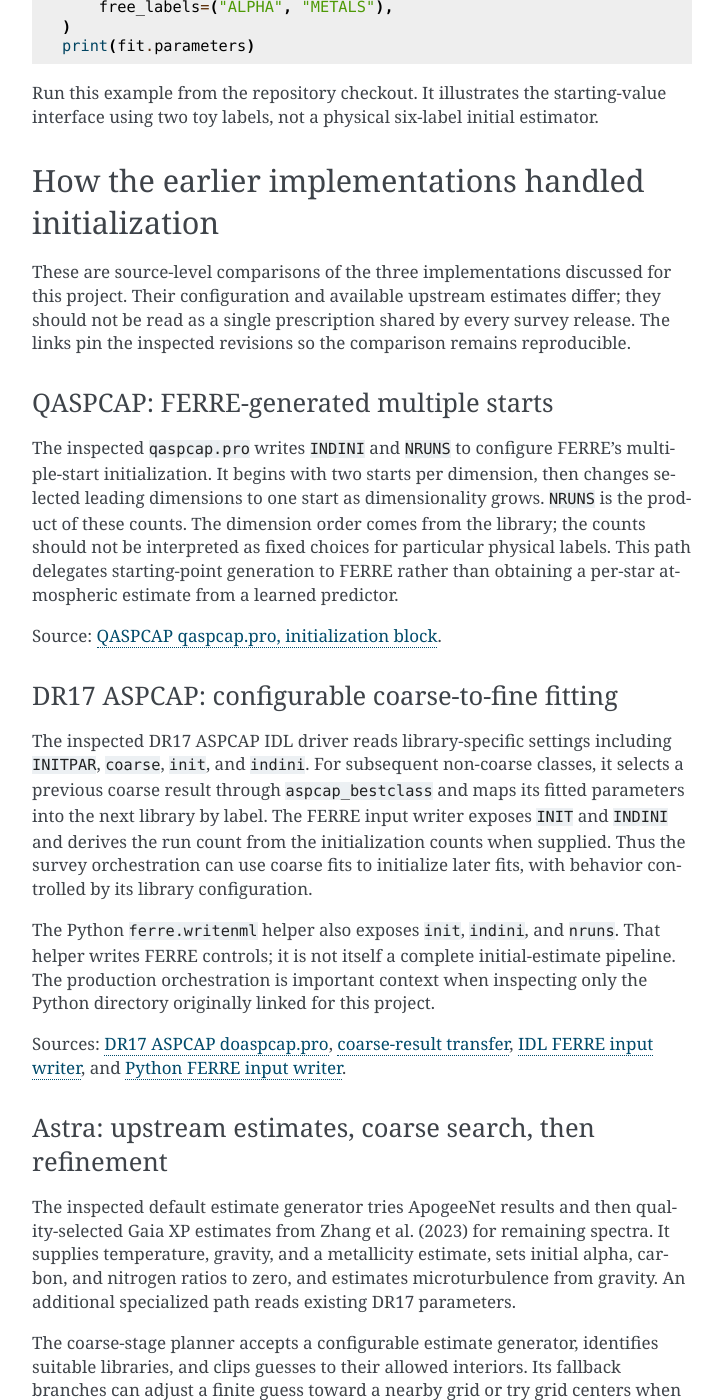
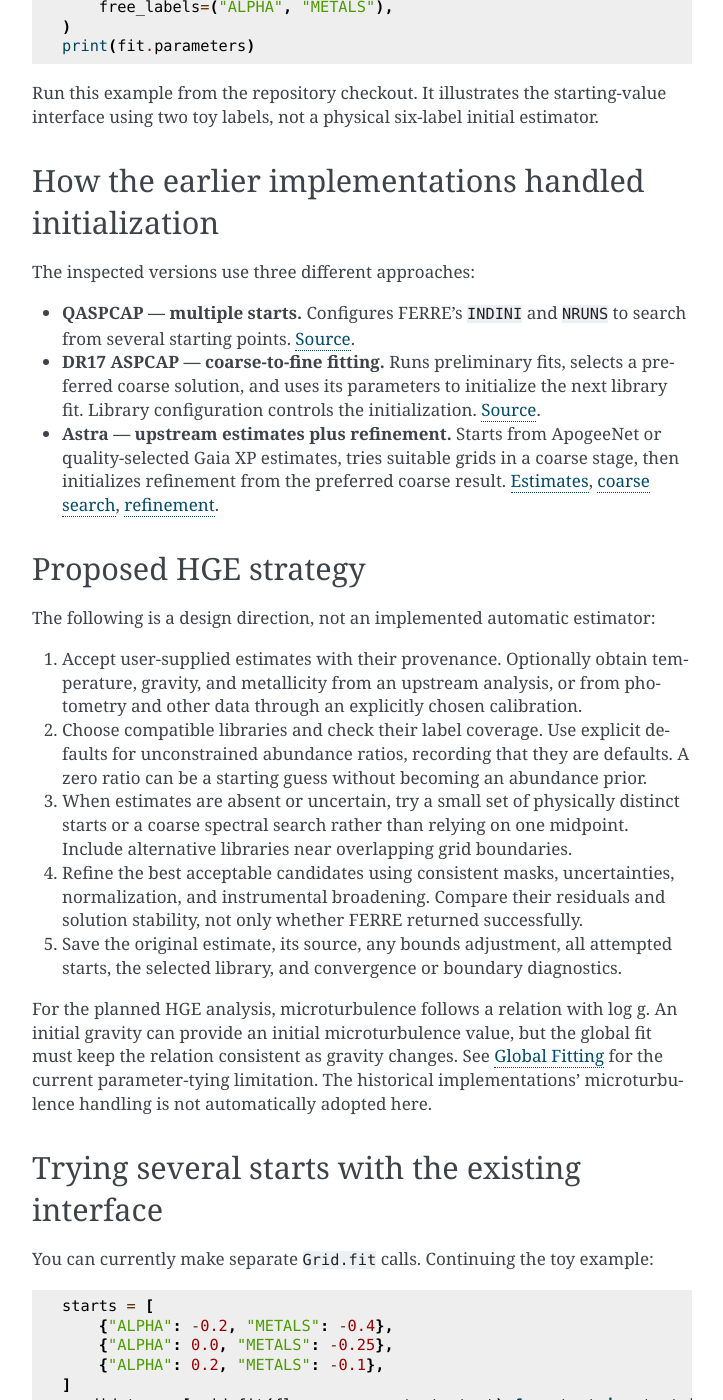
Before and after one commit to dnidever/aspcap, a Sphinx documentation site: the page built from docs/initial-estimates.rst, in a window 1280 px wide and 1400 px high, scrolled down 886 px. Shown: the whole window, without its empty margins (388-1111 px from the left). Built offline with Sphinx 7.4.7, drawn with Linux system fonts in a browser that asks for light colours; some of the changed text lies outside the part shown.

Commit message:
Condense upstream initialization comparison into three bullets

```diff
--- a/docs/initial-estimates.rst
+++ b/docs/initial-estimates.rst
@@ -47,78 +47,23 @@ six-label initial estimator.
 How the earlier implementations handled initialization
 ------------------------------------------------------
 
-These are source-level comparisons of the three implementations discussed for
-this project. Their configuration and available upstream estimates differ;
-they should not be read as a single prescription shared by every survey release.
-The links pin the inspected revisions so the comparison remains reproducible.
+The inspected versions use three different approaches:
 
-QASPCAP: FERRE-generated multiple starts
-~~~~~~~~~~~~~~~~~~~~~~~~~~~~~~~~~~~~~~~~
+* **QASPCAP — multiple starts.** Configures FERRE's ``INDINI`` and ``NRUNS``
+  to search from several starting points.
+  `Source <https://github.com/callendeprieto/qaspcap/blob/636af1374158acce27cb02dfcf3966efd08eb1f1/qaspcap.pro#L399-L405>`_.
 
-The inspected ``qaspcap.pro`` writes ``INDINI`` and ``NRUNS`` to configure
-FERRE's multiple-start initialization. It begins with two starts per dimension,
-then changes selected leading dimensions to one start as dimensionality grows.
-``NRUNS`` is the product of these counts. The dimension order comes from the
-library; the counts should not be interpreted as fixed choices for particular
-physical labels. This path delegates starting-point generation to FERRE rather
-than obtaining a per-star atmospheric estimate from a learned predictor.
+* **DR17 ASPCAP — coarse-to-fine fitting.** Runs preliminary fits, selects a
+  preferred coarse solution, and uses its parameters to initialize the next
+  library fit. Library configuration controls the initialization.
+  `Source <https://github.com/sdss/apogee/blob/e134409dc14b20f69e68a0d4d34b2c1b5056a901/pro/aspcap/doaspcap.pro#L333-L344>`_.
 
-Source: `QASPCAP qaspcap.pro, initialization block
-<https://github.com/callendeprieto/qaspcap/blob/636af1374158acce27cb02dfcf3966efd08eb1f1/qaspcap.pro#L399-L405>`_.
-
-DR17 ASPCAP: configurable coarse-to-fine fitting
-~~~~~~~~~~~~~~~~~~~~~~~~~~~~~~~~~~~~~~~~~~~~~~~~
-
-The inspected DR17 ASPCAP IDL driver reads library-specific settings including
-``INITPAR``, ``coarse``, ``init``, and ``indini``. For subsequent non-coarse
-classes, it selects a previous coarse result through ``aspcap_bestclass`` and
-maps its fitted parameters into the next library by label. The FERRE input
-writer exposes ``INIT`` and ``INDINI`` and derives the run count from the
-initialization counts when supplied. Thus the survey orchestration can use
-coarse fits to initialize later fits, with behavior controlled by its library
-configuration.
-
-The Python ``ferre.writenml`` helper also exposes ``init``, ``indini``, and
-``nruns``. That helper writes FERRE controls; it is not itself a complete
-initial-estimate pipeline. The production orchestration is important context
-when inspecting only the Python directory originally linked for this project.
-
-Sources: `DR17 ASPCAP doaspcap.pro
-<https://github.com/sdss/apogee/blob/e134409dc14b20f69e68a0d4d34b2c1b5056a901/pro/aspcap/doaspcap.pro#L188-L214>`_,
-`coarse-result transfer
-<https://github.com/sdss/apogee/blob/e134409dc14b20f69e68a0d4d34b2c1b5056a901/pro/aspcap/doaspcap.pro#L333-L344>`_,
-`IDL FERRE input writer
-<https://github.com/sdss/apogee/blob/e134409dc14b20f69e68a0d4d34b2c1b5056a901/pro/aspcap/writeferre.pro>`_, and
-`Python FERRE input writer
-<https://github.com/sdss/apogee/blob/e134409dc14b20f69e68a0d4d34b2c1b5056a901/python/apogee/aspcap/ferre.py#L38-L79>`_.
-
-Astra: upstream estimates, coarse search, then refinement
-~~~~~~~~~~~~~~~~~~~~~~~~~~~~~~~~~~~~~~~~~~~~~~~~~~~~~~~~~
-
-The inspected default estimate generator tries ApogeeNet results and then
-quality-selected Gaia XP estimates from Zhang et al. (2023) for remaining
-spectra. It supplies temperature, gravity, and a metallicity estimate, sets
-initial alpha, carbon, and nitrogen ratios to zero, and estimates microturbulence
-from gravity. An additional specialized path reads existing DR17 parameters.
-
-The coarse-stage planner accepts a configurable estimate generator, identifies
-suitable libraries, and clips guesses to their allowed interiors. Its fallback
-branches can adjust a finite guess toward a nearby grid or try grid centers
-when supplied estimates are invalid. These branches operate on spectra yielded
-by the generator; they do not guarantee coverage of spectra it never yields.
-
-The refinement stage selects coarse results using a penalized reduced
-chi-square that accounts for quality flags, computes a model-guided continuum,
-and passes the selected fitted labels into the stellar-parameter stage.
-Initialization is therefore coupled to library selection and normalization,
-rather than just a single starting vector.
-
-Sources: `Astra initial.py
-<https://github.com/andycasey/astra/blob/5e64e310a98f189091a0d5b1aee34952a9062872/src/astra/pipelines/aspcap/initial.py>`_,
-`coarse.py
-<https://github.com/andycasey/astra/blob/5e64e310a98f189091a0d5b1aee34952a9062872/src/astra/pipelines/aspcap/coarse.py>`_, and
-`stellar_parameters.py
-<https://github.com/andycasey/astra/blob/5e64e310a98f189091a0d5b1aee34952a9062872/src/astra/pipelines/aspcap/stellar_parameters.py>`_.
+* **Astra — upstream estimates plus refinement.** Starts from ApogeeNet or
+  quality-selected Gaia XP estimates, tries suitable grids in a coarse stage,
+  then initializes refinement from the preferred coarse result.
+  `Estimates <https://github.com/andycasey/astra/blob/5e64e310a98f189091a0d5b1aee34952a9062872/src/astra/pipelines/aspcap/initial.py>`_,
+  `coarse search <https://github.com/andycasey/astra/blob/5e64e310a98f189091a0d5b1aee34952a9062872/src/astra/pipelines/aspcap/coarse.py>`_,
+  `refinement <https://github.com/andycasey/astra/blob/5e64e310a98f189091a0d5b1aee34952a9062872/src/astra/pipelines/aspcap/stellar_parameters.py>`_.
 
 Proposed HGE strategy
 ---------------------
```
